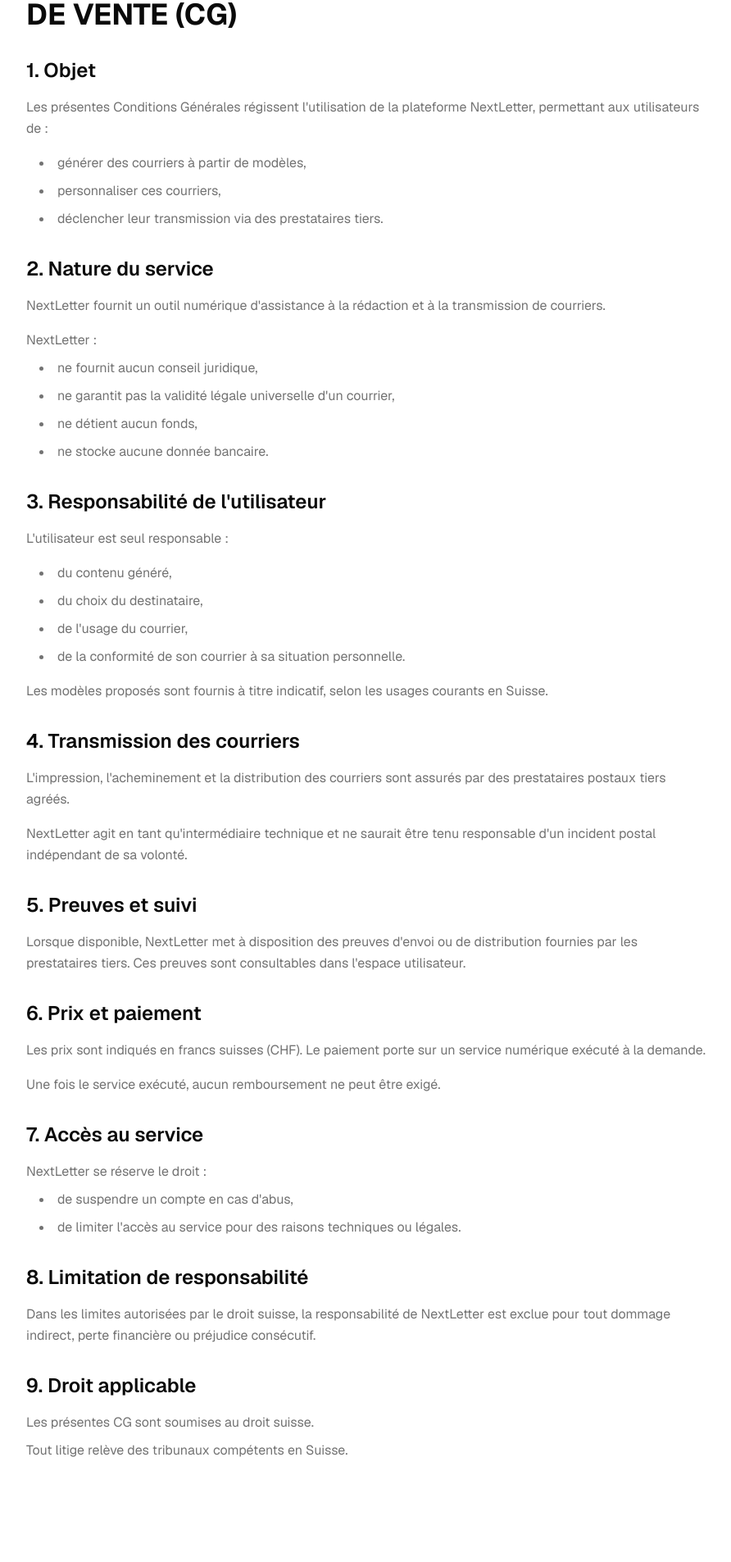
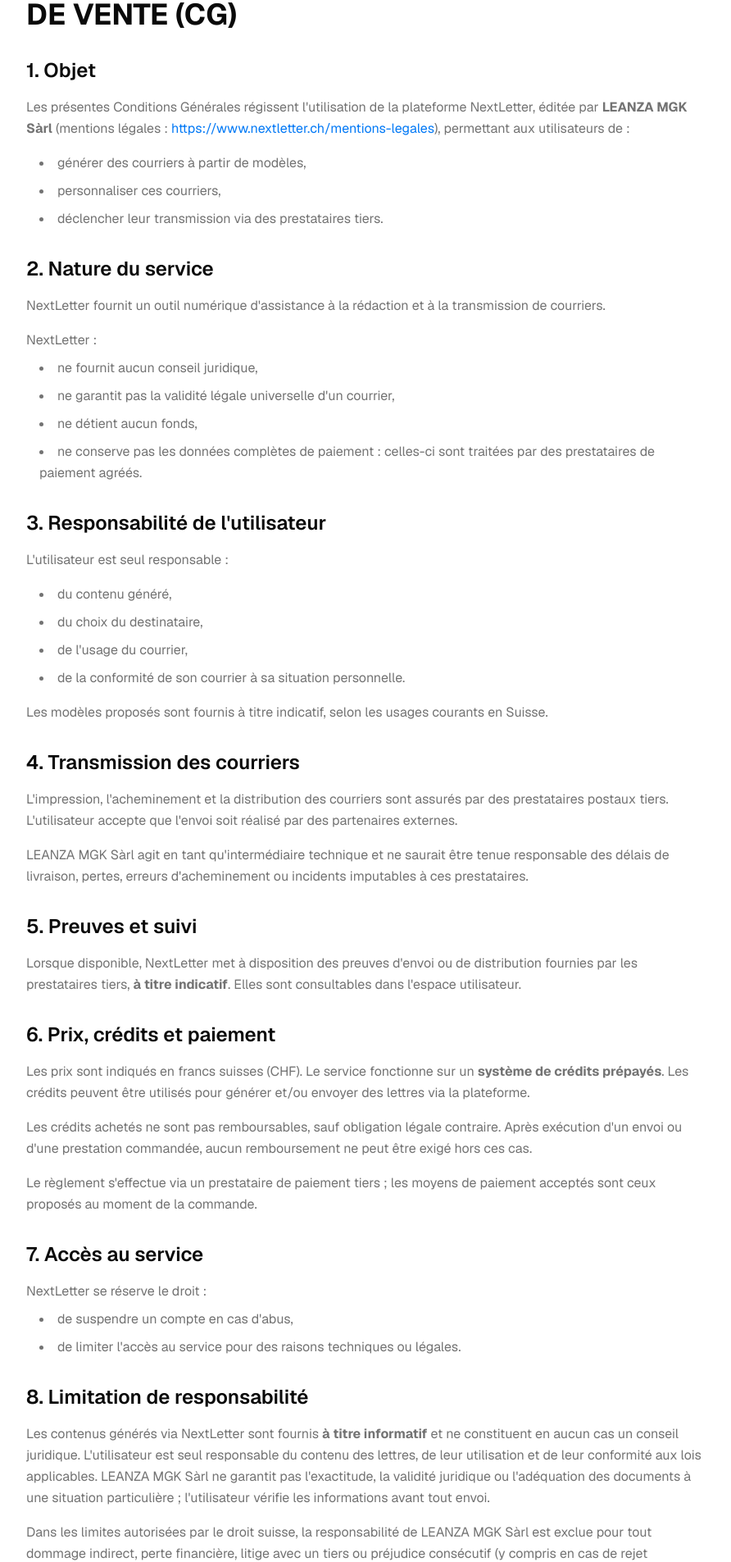
Before and after one commit to letter-org/landingpage, a Next.js app: page /cgu in a window 1280 px wide. Shown: the part 138-2043 px from the top of the page at 82% size, without its empty margins (192-1084 px from the left). Built offline with nearby package versions, Linux system fonts and the light colour scheme; no server answers.

Commit message:
docs légal: mentions légales LEANZA MGK Sàrl (IDE), CGU crédits/prestataires, confidentialité
Made-with: Cursor

```diff
--- a/app/cgu/page.tsx
+++ b/app/cgu/page.tsx
@@ -5,10 +5,6 @@ export const metadata: Metadata = {
   description: "Conditions d'utilisation de NextLetter, plateforme d'envoi de lettres recommandées en ligne en Suisse.",
   alternates: {
     canonical: "/cgu",
-  },
-  robots: {
-    index: false,
-    follow: true,
   },
 }
 
@@ -22,7 +18,12 @@ export default function CGUPage() {
           <section className="mb-8">
             <h2 className="text-2xl font-semibold text-foreground mb-4">1. Objet</h2>
             <p className="text-muted-foreground leading-relaxed mb-4">
-              Les présentes Conditions Générales régissent l'utilisation de la plateforme NextLetter, permettant aux utilisateurs de :
+              Les présentes Conditions Générales régissent l&apos;utilisation de la plateforme NextLetter, éditée par{" "}
+              <strong>LEANZA MGK Sàrl</strong> (mentions légales :{" "}
+              <a href="https://www.nextletter.ch/mentions-legales" className="text-brand hover:underline">
+                https://www.nextletter.ch/mentions-legales
+              </a>
+              ), permettant aux utilisateurs de :
             </p>
             <ul className="list-disc list-inside text-muted-foreground leading-relaxed space-y-2 ml-4">
               <li>générer des courriers à partir de modèles,</li>
@@ -43,7 +44,7 @@ export default function CGUPage() {
               <li>ne fournit aucun conseil juridique,</li>
               <li>ne garantit pas la validité légale universelle d'un courrier,</li>
               <li>ne détient aucun fonds,</li>
-              <li>ne stocke aucune donnée bancaire.</li>
+              <li>ne conserve pas les données complètes de paiement : celles-ci sont traitées par des prestataires de paiement agréés.</li>
             </ul>
           </section>
 
@@ -66,29 +67,35 @@ export default function CGUPage() {
           <section className="mb-8">
             <h2 className="text-2xl font-semibold text-foreground mb-4">4. Transmission des courriers</h2>
             <p className="text-muted-foreground leading-relaxed mb-4">
-              L'impression, l'acheminement et la distribution des courriers sont assurés par des prestataires postaux tiers agréés.
+              L&apos;impression, l&apos;acheminement et la distribution des courriers sont assurés par des prestataires postaux tiers.
+              L&apos;utilisateur accepte que l&apos;envoi soit réalisé par des partenaires externes.
             </p>
             <p className="text-muted-foreground leading-relaxed">
-              NextLetter agit en tant qu'intermédiaire technique et ne saurait être tenu responsable d'un incident postal indépendant de sa volonté.
+              LEANZA MGK Sàrl agit en tant qu&apos;intermédiaire technique et ne saurait être tenue responsable des délais de livraison,
+              pertes, erreurs d&apos;acheminement ou incidents imputables à ces prestataires.
             </p>
           </section>
 
           <section className="mb-8">
             <h2 className="text-2xl font-semibold text-foreground mb-4">5. Preuves et suivi</h2>
             <p className="text-muted-foreground leading-relaxed">
-              Lorsque disponible, NextLetter met à disposition des preuves d'envoi ou de distribution fournies par les prestataires tiers.
-              Ces preuves sont consultables dans l'espace utilisateur.
+              Lorsque disponible, NextLetter met à disposition des preuves d&apos;envoi ou de distribution fournies par les prestataires tiers,{" "}
+              <strong>à titre indicatif</strong>. Elles sont consultables dans l&apos;espace utilisateur.
             </p>
           </section>
 
           <section className="mb-8">
-            <h2 className="text-2xl font-semibold text-foreground mb-4">6. Prix et paiement</h2>
+            <h2 className="text-2xl font-semibold text-foreground mb-4">6. Prix, crédits et paiement</h2>
             <p className="text-muted-foreground leading-relaxed mb-4">
-              Les prix sont indiqués en francs suisses (CHF).
-              Le paiement porte sur un service numérique exécuté à la demande.
+              Les prix sont indiqués en francs suisses (CHF). Le service fonctionne sur un <strong>système de crédits prépayés</strong>.
+              Les crédits peuvent être utilisés pour générer et/ou envoyer des lettres via la plateforme.
+            </p>
+            <p className="text-muted-foreground leading-relaxed mb-4">
+              Les crédits achetés ne sont pas remboursables, sauf obligation légale contraire.
+              Après exécution d&apos;un envoi ou d&apos;une prestation commandée, aucun remboursement ne peut être exigé hors ces cas.
             </p>
             <p className="text-muted-foreground leading-relaxed">
-              Une fois le service exécuté, aucun remboursement ne peut être exigé.
+              Le règlement s&apos;effectue via un prestataire de paiement tiers ; les moyens de paiement acceptés sont ceux proposés au moment de la commande.
             </p>
           </section>
 
@@ -105,8 +112,15 @@ export default function CGUPage() {
 
           <section className="mb-8">
             <h2 className="text-2xl font-semibold text-foreground mb-4">8. Limitation de responsabilité</h2>
+            <p className="text-muted-foreground leading-relaxed mb-4">
+              Les contenus générés via NextLetter sont fournis <strong>à titre informatif</strong> et ne constituent en aucun cas un conseil juridique.
+              L&apos;utilisateur est seul responsable du contenu des lettres, de leur utilisation et de leur conformité aux lois applicables.
+              LEANZA MGK Sàrl ne garantit pas l&apos;exactitude, la validité juridique ou l&apos;adéquation des documents à une situation particulière ;
+              l&apos;utilisateur vérifie les informations avant tout envoi.
+            </p>
             <p className="text-muted-foreground leading-relaxed">
-              Dans les limites autorisées par le droit suisse, la responsabilité de NextLetter est exclue pour tout dommage indirect, perte financière ou préjudice consécutif.
+              Dans les limites autorisées par le droit suisse, la responsabilité de LEANZA MGK Sàrl est exclue pour tout dommage indirect,
+              perte financière, litige avec un tiers ou préjudice consécutif (y compris en cas de rejet administratif ou de retard).
             </p>
           </section>
 
--- a/app/mentions-legales/page.tsx
+++ b/app/mentions-legales/page.tsx
@@ -5,11 +5,6 @@ export const metadata: Metadata = {
   description: "Informations légales de NextLetter, plateforme d'envoi de lettres recommandées en ligne en Suisse.",
   alternates: {
     canonical: "/mentions-legales",
-  },
-  // noindex pour éviter que cette page concurrence la homepage sur la requête "nextletter"
-  robots: {
-    index: false,
-    follow: true,
   },
 }
 
@@ -22,28 +17,27 @@ export default function MentionsLegalesPage() {
         <div className="prose prose-lg max-w-none">
           <section className="mb-8">
             <h2 className="text-2xl font-semibold text-foreground mb-4">Éditeur du site</h2>
+            <p className="text-muted-foreground leading-relaxed mb-4">
+              Page officielle :{" "}
+              <a href="https://www.nextletter.ch/mentions-legales" className="text-brand hover:underline">
+                https://www.nextletter.ch/mentions-legales
+              </a>
+            </p>
             <div className="bg-card p-6 rounded-xl border border-border">
               <p className="text-muted-foreground leading-relaxed mb-2">
-                <strong>NextLetter</strong>
+                <strong>NextLetter</strong> — service numérique de génération et d&apos;envoi de courriers
               </p>
               <p className="text-muted-foreground leading-relaxed mb-2">
-                Service numérique de génération et d'envoi de courriers
+                Édité par <strong>LEANZA MGK Sàrl</strong>, société à responsabilité limitée de droit suisse,
+                siège social : Chemin de la Crésentine 57, 1023 Crissier.
               </p>
-              <p className="text-muted-foreground leading-relaxed mb-4">
-                Suisse
+              <p className="text-muted-foreground leading-relaxed mb-2">
+                IDE : CHE-442.966.726 — inscrite au Registre du commerce suisse.
               </p>
               <p className="text-muted-foreground leading-relaxed">
                 📧 Contact : <a href="mailto:info@nextletter.ch" className="text-brand hover:underline">info@nextletter.ch</a>
               </p>
             </div>
-          </section>
-
-          <section className="mb-8">
-            <h2 className="text-2xl font-semibold text-foreground mb-4">Statut du service</h2>
-            <p className="text-muted-foreground leading-relaxed">
-              NextLetter est un service numérique en phase de lancement.
-              La structure juridique définitive exploitant le service sera communiquée ultérieurement.
-            </p>
           </section>
 
           <section className="mb-8">
@@ -56,11 +50,11 @@ export default function MentionsLegalesPage() {
           <section className="mb-8">
             <h2 className="text-2xl font-semibold text-foreground mb-4">Responsabilité</h2>
             <p className="text-muted-foreground leading-relaxed mb-4">
-              NextLetter met à disposition une plateforme permettant la génération et la transmission de courriers via des prestataires tiers.
-              NextLetter n'est ni un service postal, ni une autorité publique, ni un cabinet juridique.
+              NextLetter (LEANZA MGK Sàrl) met à disposition une plateforme permettant la génération et la transmission de courriers via des prestataires tiers.
+              NextLetter n&apos;est ni un service postal, ni une autorité publique, ni un cabinet juridique.
             </p>
             <p className="text-muted-foreground leading-relaxed mb-2">
-              NextLetter ne saurait être tenu responsable :
+              LEANZA MGK Sàrl ne saurait être tenue responsable :
             </p>
             <ul className="list-disc list-inside text-muted-foreground leading-relaxed space-y-2 ml-4">
               <li>du refus d'un courrier par un destinataire,</li>
--- a/app/politique-confidentialite/page.tsx
+++ b/app/politique-confidentialite/page.tsx
@@ -5,10 +5,6 @@ export const metadata: Metadata = {
   description: "Politique de confidentialité de NextLetter concernant le traitement des données personnelles.",
   alternates: {
     canonical: "/politique-confidentialite",
-  },
-  robots: {
-    index: false,
-    follow: true,
   },
 }
 
@@ -19,6 +15,19 @@ export default function PolitiqueConfidentialitePage() {
         <h1 className="text-4xl font-bold text-foreground mb-8">🔐 POLITIQUE DE CONFIDENTIALITÉ</h1>
 
         <div className="prose prose-lg max-w-none">
+          <section className="mb-8">
+            <h2 className="text-2xl font-semibold text-foreground mb-4">Responsable du traitement</h2>
+            <p className="text-muted-foreground leading-relaxed mb-2">
+              <strong>LEANZA MGK Sàrl</strong>, Chemin de la Crésentine 57, 1023 Crissier — IDE CHE-442.966.726.
+              Coordonnées et mentions légales :{" "}
+              <a href="https://www.nextletter.ch/mentions-legales" className="text-brand hover:underline">
+                https://www.nextletter.ch/mentions-legales
+              </a>
+              {" — "}
+              <a href="mailto:info@nextletter.ch" className="text-brand hover:underline">info@nextletter.ch</a>.
+            </p>
+          </section>
+
           <section className="mb-8">
             <h2 className="text-2xl font-semibold text-foreground mb-4">1. Données collectées</h2>
             <p className="text-muted-foreground leading-relaxed mb-4">
@@ -49,10 +58,15 @@ export default function PolitiqueConfidentialitePage() {
           <section className="mb-8">
             <h2 className="text-2xl font-semibold text-foreground mb-4">3. Prestataires tiers</h2>
             <p className="text-muted-foreground leading-relaxed mb-4">
-              Certaines données peuvent être transmises à des prestataires techniques ou postaux tiers uniquement pour l'exécution du service.
+              Certaines données peuvent être transmises à des prestataires tiers, uniquement pour l&apos;exécution du service, notamment :
             </p>
+            <ul className="list-disc list-inside text-muted-foreground leading-relaxed space-y-2 ml-4 mb-4">
+              <li>l&apos;envoi des lettres et l&apos;acheminement postal,</li>
+              <li>le traitement des paiements,</li>
+              <li>l&apos;hébergement et l&apos;infrastructure technique.</li>
+            </ul>
             <p className="text-muted-foreground leading-relaxed">
-              Ces prestataires respectent des standards de sécurité conformes à la législation applicable.
+              Ces prestataires sont soumis à des obligations de confidentialité et à des standards de sécurité conformes à la législation applicable.
             </p>
           </section>
 
```
